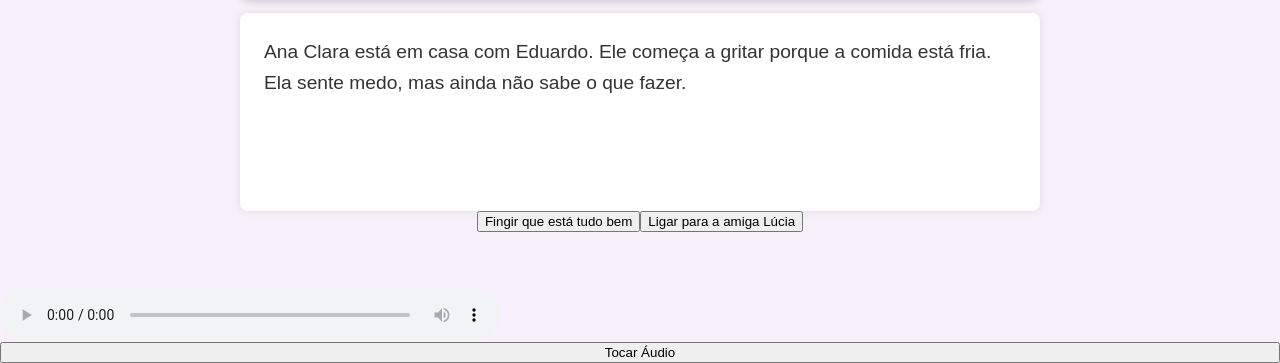
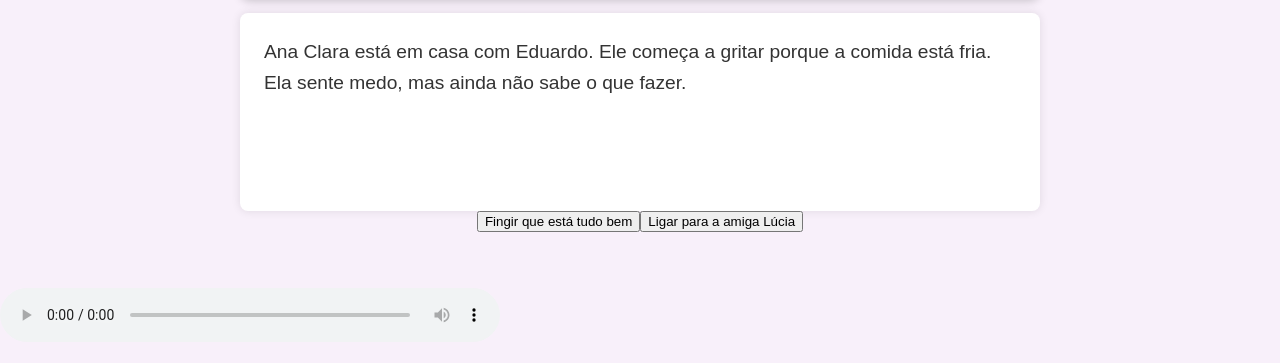
Before and after one commit to Milena-29/Agosto-lil-s, a plain HTML site: page index.html in a window 1280 px wide. Shown: the part 593-956 px from the top of the page. After the commit the page ends 935 px from the top, so only its background shows below. Drawn offline with nearby package versions, Linux system fonts and the light colour scheme.

Commit message:
index.html

```diff
--- a/index.html
+++ b/index.html
@@ -28,9 +28,10 @@
 
   <audio id="audio-narracao" controls></audio>
   <audio id="meuAudio" src=""></audio>
-  <button onclick="tocarAudio()">Tocar Áudio</button>
+
 
   <script src="script.js"></script>
 
 </body>
+
 </html>
```
